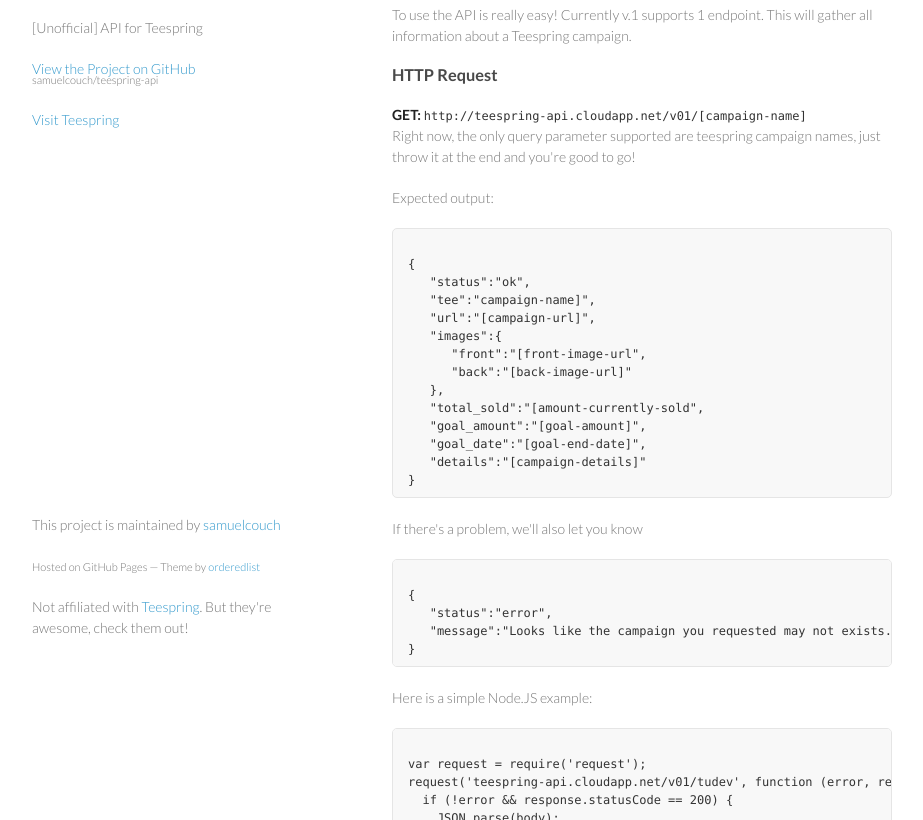
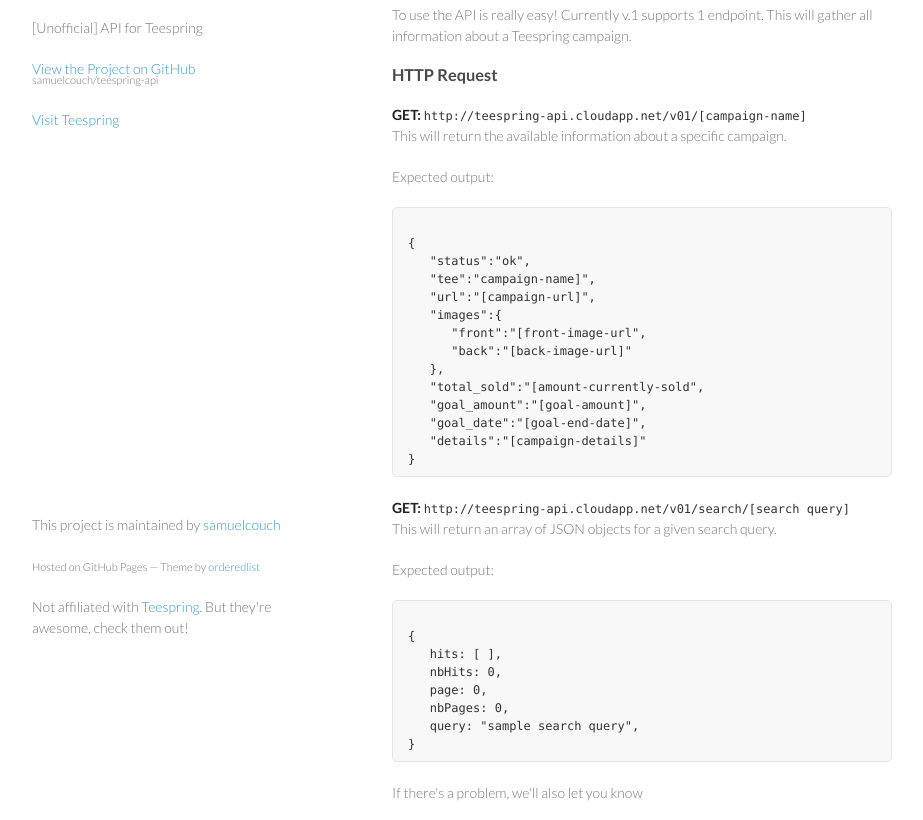
Before and after one commit to hmphu/teespring-api, a plain HTML site: page index.html in a window 1280 px wide. Shown: the part 92-912 px from the top of the page, without its empty margins (178-1101 px from the left). Drawn offline with Linux system fonts and the light colour scheme.

Commit message:
Update index.html

```diff
--- a/index.html
+++ b/index.html
@@ -3,6 +3,7 @@
   <head>
     <meta charset="utf-8">
     <meta http-equiv="X-UA-Compatible" content="chrome=1">
+    <link rel="shortcut icon" href="/favicon.ico" type="image/x-icon" />
     <title>Teespring-api by samuelcouch</title>
 
     <link rel="stylesheet" href="stylesheets/styles.css">
@@ -27,7 +28,7 @@
 <p>To use the API is really easy! Currently v.1 supports 1 endpoint. This will gather all information about a Teespring campaign.</p>
 <h3>HTTP Request</h3>
 <strong>GET:  </strong> <code>http://teespring-api.cloudapp.net/v01/[campaign-name]</code>
-<p>Right now, the only query parameter supported are teespring campaign names, just throw it at the end and you're good to go!</p>
+<p>This will return the available information about a specific campaign.</p>
 <p>Expected output:</p>
 <pre><code>
 {
@@ -44,6 +45,20 @@
    "details":"[campaign-details]"
 }
 </code></pre>
+
+<strong>GET:  </strong> <code>http://teespring-api.cloudapp.net/v01/search/[search query]</code>
+<p>This will return an array of JSON objects for a given search query.</p>
+<p>Expected output:</p>
+<pre><code>
+{
+   hits: [ ],
+   nbHits: 0,
+   page: 0,
+   nbPages: 0,
+   query: "sample search query",
+}
+</code></pre>
+
 <p>If there's a problem, we'll also let you know</p>
 <pre><code>
 {
```
